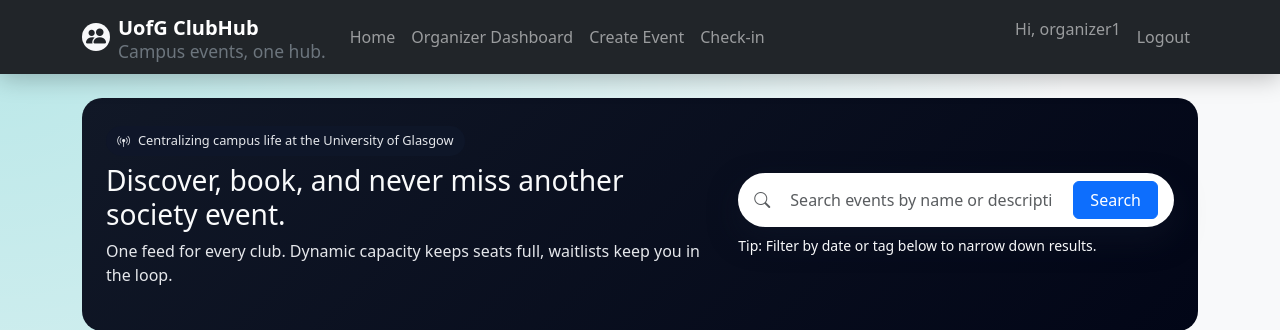
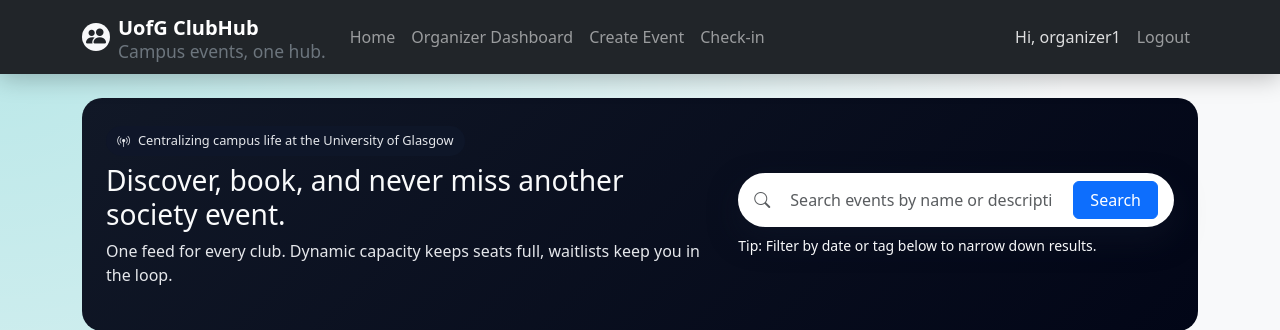
Before and after one commit to 7kachichika/ClubHub, a Django app: page / in a window 1280 px wide. Shown: the top 330 px of the page. Run offline with Django 4.2, Linux system fonts and the light colour scheme; a user stored in the database is signed in; data comes from the database, SQL or seed files in the repository.

Commit message:
style: align authenticated navbar greeting and logout link

```diff
--- a/static/clubhub/app.css
+++ b/static/clubhub/app.css
@@ -12,6 +12,25 @@ body {
 
 .navbar {
   box-shadow: 0 0.25rem 1.5rem rgba(0, 0, 0, 0.25);
+}
+
+.nav-user-greeting {
+  cursor: default;
+  color: rgba(255, 255, 255, 0.85);
+  font-weight: 500;
+}
+
+.nav-user-greeting:hover,
+.nav-user-greeting:focus {
+  color: rgba(255, 255, 255, 0.85);
+  text-decoration: none;
+}
+
+@media (max-width: 991.98px) {
+  .nav-user-greeting {
+    padding-left: 0.5rem;
+    padding-right: 0.5rem;
+  }
 }
 
 .hero {
--- a/templates/base.html
+++ b/templates/base.html
@@ -38,10 +38,14 @@
               <li class="nav-item"><a class="nav-link" href="{% url 'organizer_checkin' %}">Check-in</a></li>
             {% endif %}
           </ul>
-          <ul class="navbar-nav ms-auto">
+          <ul class="navbar-nav ms-auto align-items-lg-center">
             {% if user.is_authenticated %}
-              <li class="nav-item"><span class="navbar-text me-2">Hi, {{ user.username }}</span></li>
-              <li class="nav-item"><a class="nav-link" href="{% url 'logout' %}">Logout</a></li>
+              <li class="nav-item d-flex align-items-center">
+                <span class="nav-link nav-user-greeting pe-lg-2">Hi, {{ user.username }}</span>
+              </li>
+              <li class="nav-item d-flex align-items-center">
+                <a class="nav-link" href="{% url 'logout' %}">Logout</a>
+              </li>
             {% else %}
               <li class="nav-item"><a class="nav-link" href="{% url 'login' %}">Login</a></li>
               <li class="nav-item"><a class="nav-link" href="{% url 'register' %}">Sign up</a></li>
```
